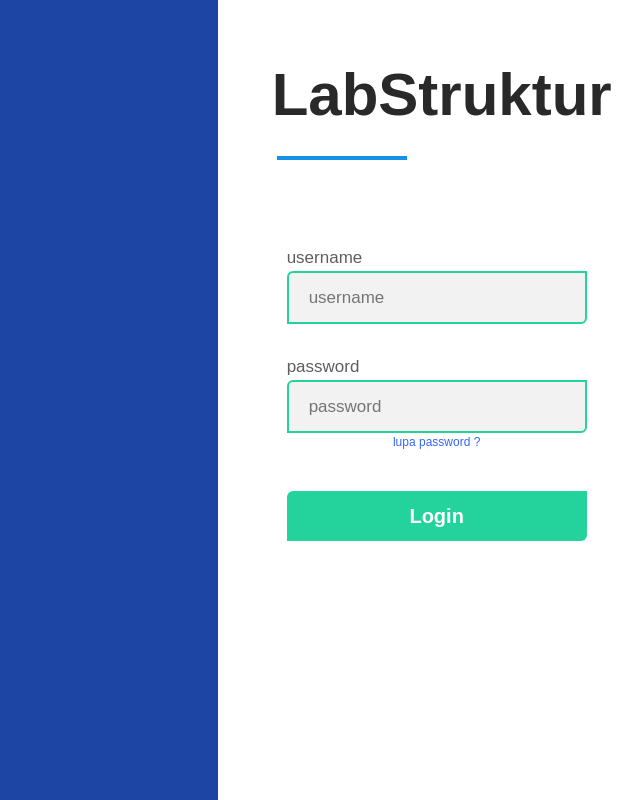
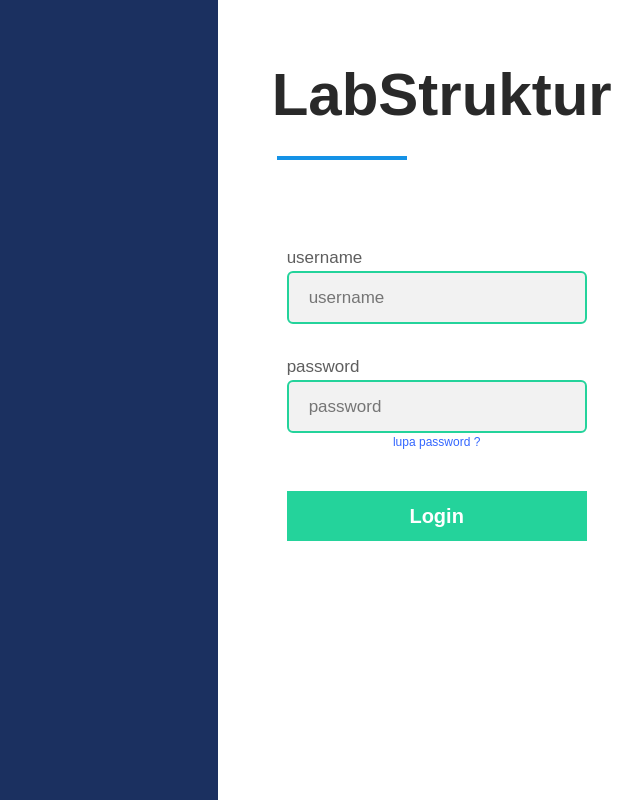
Before and after one commit to muharyman/labstruktur, a Vue app in the folder FrontEnd/labstruktur/: page /loginadmin in a window 1280 px wide. Shown: the whole page, without its empty margins (640-1280 px from the left). Built offline with nearby package versions, Linux system fonts and the light colour scheme.

Commit message:
change style for login

```diff
--- a/FrontEnd/labstruktur/src/styles/login.css
+++ b/FrontEnd/labstruktur/src/styles/login.css
@@ -10,7 +10,7 @@
   }
   .col-sm-8 {
     visibility: visible;
-    background-color : #1C45A4;
+    background-color : #1B3060;
   }
   @media screen and (max-width: 600px) {
     .col-sm-8{
@@ -33,7 +33,7 @@
     background:#f2f2f2;
     box-sizing: border-box;
     border: 2px solid #24D39B;
-    border-radius: 6px 0 6px 0;
+    border-radius: 6px;
     transition: 0.6s;
   }
   .text{
@@ -45,7 +45,7 @@
     color: #5E5E5E;
   }
   .txt_input:focus{
-    border-radius: 0 6px 0 6px;
+    border-radius: 6px;
     border: 2px solid #0066ff;
     outline: 0;
   }
@@ -84,7 +84,6 @@
     text-decoration: none;
     font-size: 20px;
     color: white;
-    border-radius: 6px 0 6px 0;
     font-weight: 700;
     background: #24D39B;
     transition: 0.8s;
```
